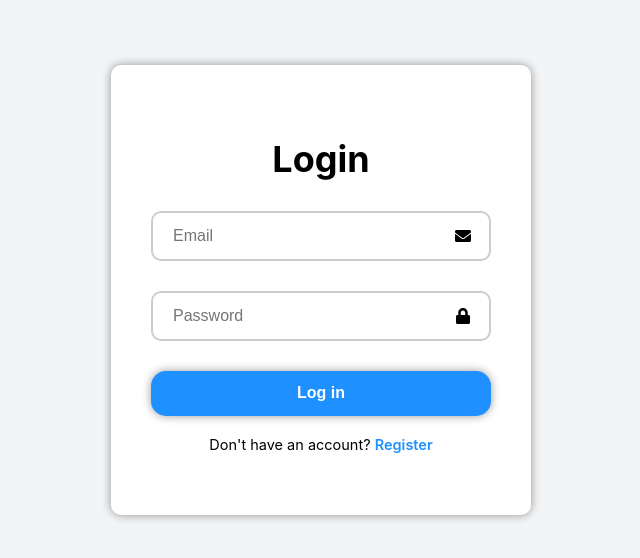
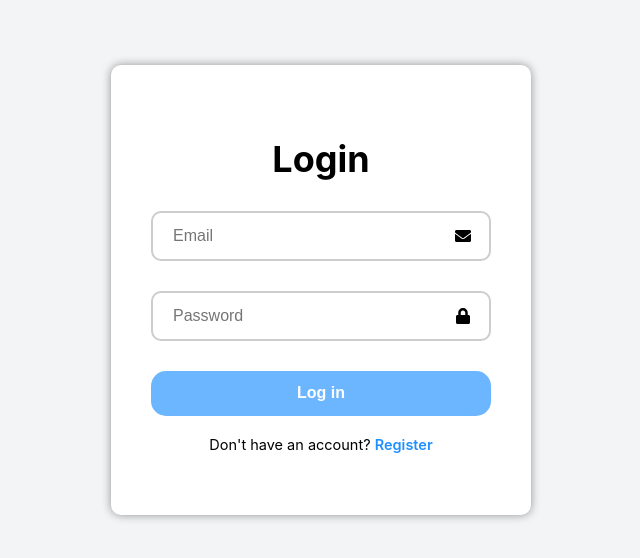
Before and after one commit to Ryan-Gunawan/COSC-4353, a React (Vite) app in the folder frontend/: page / in a window 1280 px wide. Shown: the part 110-668 px from the top of the page, without its empty margins (319-959 px from the left). Built offline with nearby package versions, Linux system fonts and the light colour scheme.

Commit message:
Added some nicer login validations

```diff
--- a/frontend/src/components/LoginRegister/LoginRegister.css
+++ b/frontend/src/components/LoginRegister/LoginRegister.css
@@ -102,6 +102,12 @@
     font-weight: 700;
 }
 
+.loginRegisterComponent form button:disabled {
+    opacity: 0.65;
+    cursor: not-allowed;
+    box-shadow: none;
+}
+
 .loginRegisterComponent form .register-link {
     font-size: 14.5px;
     text-align: center;
--- a/frontend/src/components/LoginRegister/LoginRegister.jsx
+++ b/frontend/src/components/LoginRegister/LoginRegister.jsx
@@ -19,6 +19,8 @@ const LoginRegister = () => {
     email: "",
     password: "",
   });
+
+  const [isSubmitDisabled, setIsSubmitDisabled] = useState(true);
 
   // Error state for invalid email input
   const [emailError, setEmailError] = useState("");
@@ -55,19 +57,23 @@ const LoginRegister = () => {
     debouncedValidateEmail(email);
   };
 
-  // useEffect(() => {
-  //   if (inputs.email !== "") {
-  //     if (!validateEmail(inputs.email)) {
-  //       setEmailError("Invalid email input");
-  //     } else {
-  //       setEmailError("");
-  //     }
-  //   }
-  // }, [inputs.email]); // Run effect when email input changes
+  const handlePasswordChange = (e) => {
+    setInputs((prevState) => ({ ...prevState, password: e.target.value }));
+  }
+
+  useEffect(() => {
+    const isEmailValid = validateEmail(inputs.email);
+    const areInputsFilled = inputs.email !== "" && inputs.password !== "";
+
+    if (!isEmailValid || !areInputsFilled || emailError) {
+      setIsSubmitDisabled(true);
+    } else {
+      setIsSubmitDisabled(false);
+    }
+  }, [inputs, emailError]); // Check validation whenever inputs change
 
   const handleRegisterSubmit = async (e) => {
     e.preventDefault(); // prevents page reloading
-
 
     try {
       const response = await fetch("http://localhost:5000/api/register", {
@@ -157,7 +163,7 @@ const LoginRegister = () => {
 
             {loginError && <div className="error-text">{loginError}</div>}
 
-            <button type="submit">Log in</button>
+            <button type="submit" disabled={isSubmitDisabled}>Log in</button>
 
             <div className="register-link">
               <p>
@@ -213,7 +219,7 @@ const LoginRegister = () => {
               <p>By signing up, you agree to our Terms.</p>
             </div>
 
-            <button type="submit">Register</button>
+            <button type="submit" disabled={isSubmitDisabled}>Register</button>
 
             <div className="register-link">
               <p>
```
